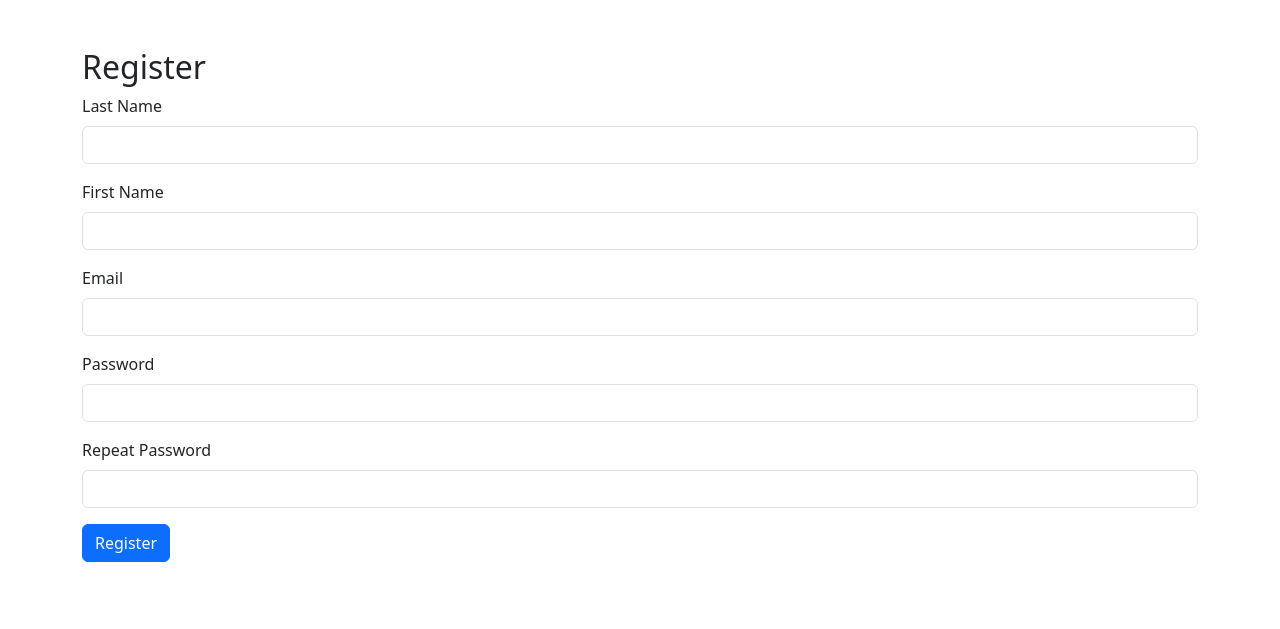
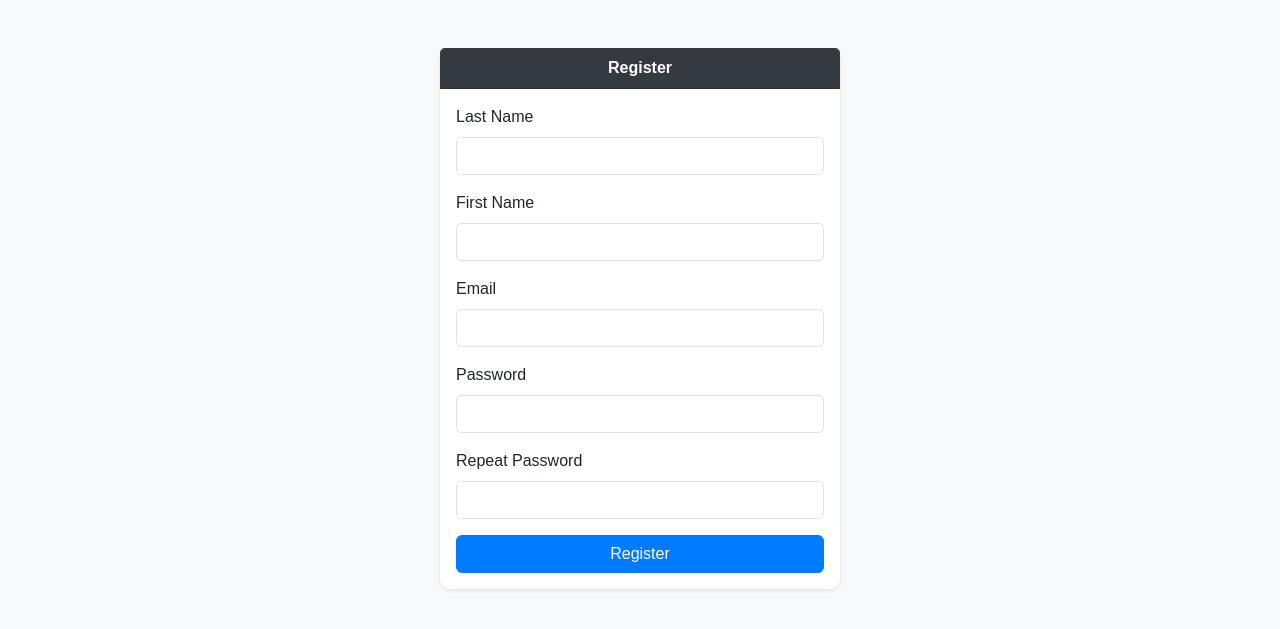
Before and after one commit to kimbrianreyes/php, a PHP site: page /register.php in a window 1280 px wide. Shown: the top 629 px of the page. Run offline with PHP 8.4, Linux system fonts and the light colour scheme; some libraries are stand-ins or nearby versions.

Commit message:
Update register.php

```diff
--- a/register.php
+++ b/register.php
@@ -35,16 +35,57 @@ if (isset($_POST['register'])) {
 
 <!DOCTYPE html>
 <html lang="en">
+
 <head>
     <meta charset="UTF-8">
     <meta name="viewport" content="width=device-width, initial-scale=1.0">
     <title>Register</title>
     <link href="https://cdn.jsdelivr.net/npm/bootstrap@5.3.0-alpha1/dist/css/bootstrap.min.css" rel="stylesheet">
+    <!-- SweetAlert2 CSS -->
+    <link href="https://cdn.jsdelivr.net/npm/sweetalert2@11.7.0/dist/sweetalert2.min.css" rel="stylesheet">
+    <style>
+    body {
+        background: #f8f9fa;
+        font-family: Arial, sans-serif;
+    }
+
+    .card {
+        border: none;
+        border-radius: 10px;
+    }
+
+    .form-container {
+        max-width: 400px;
+        margin: 0 auto;
+    }
+
+    .card-header {
+        background-color: #343a40;
+        color: white;
+        text-align: center;
+        font-weight: bold;
+    }
+
+    .btn-primary {
+        background-color: #007bff;
+        border-color: #007bff;
+    }
+
+    .alert {
+        font-size: 0.875rem;
+    }
+    </style>
 </head>
+
 <body>
 
     <div class="container mt-5">
-    <h2>Register</h2>
+        <div class="form-container">
+            <div class="card shadow-sm">
+                <div class="card-header">
+                    Register
+                </div>
+                <div class="card-body">
                     <form action="register.php" method="POST">
                         <div class="mb-3">
                             <label for="lastname" class="form-label">Last Name</label>
@@ -64,15 +105,21 @@ if (isset($_POST['register'])) {
                         </div>
                         <div class="mb-3">
                             <label for="repeat_password" class="form-label">Repeat Password</label>
-            <input type="password" class="form-control" id="repeat_password" name="repeat_password" required>
+                            <input type="password" class="form-control" id="repeat_password" name="repeat_password"
+                                required>
                         </div>
-        <button type="submit" class="btn btn-primary" name="register">Register</button>
+                        <button type="submit" class="btn btn-primary w-100" name="register">Register</button>
                     </form>
 
                     <?php if (isset($error)) { echo '<div class="alert alert-danger mt-3">' . $error . '</div>'; } ?>
                     <?php if (isset($success)) { echo '<div class="alert alert-success mt-3">' . $success . '</div>'; } ?>
                 </div>
+            </div>
+        </div>
+    </div>
 
+    <script src="https://cdn.jsdelivr.net/npm/sweetalert2@11.7.0/dist/sweetalert2.min.js"></script>
     <script src="https://cdn.jsdelivr.net/npm/bootstrap@5.3.0-alpha1/dist/js/bootstrap.bundle.min.js"></script>
 </body>
+
 </html>
```
Lines whose indentation alone changed are shown as unchanged.
